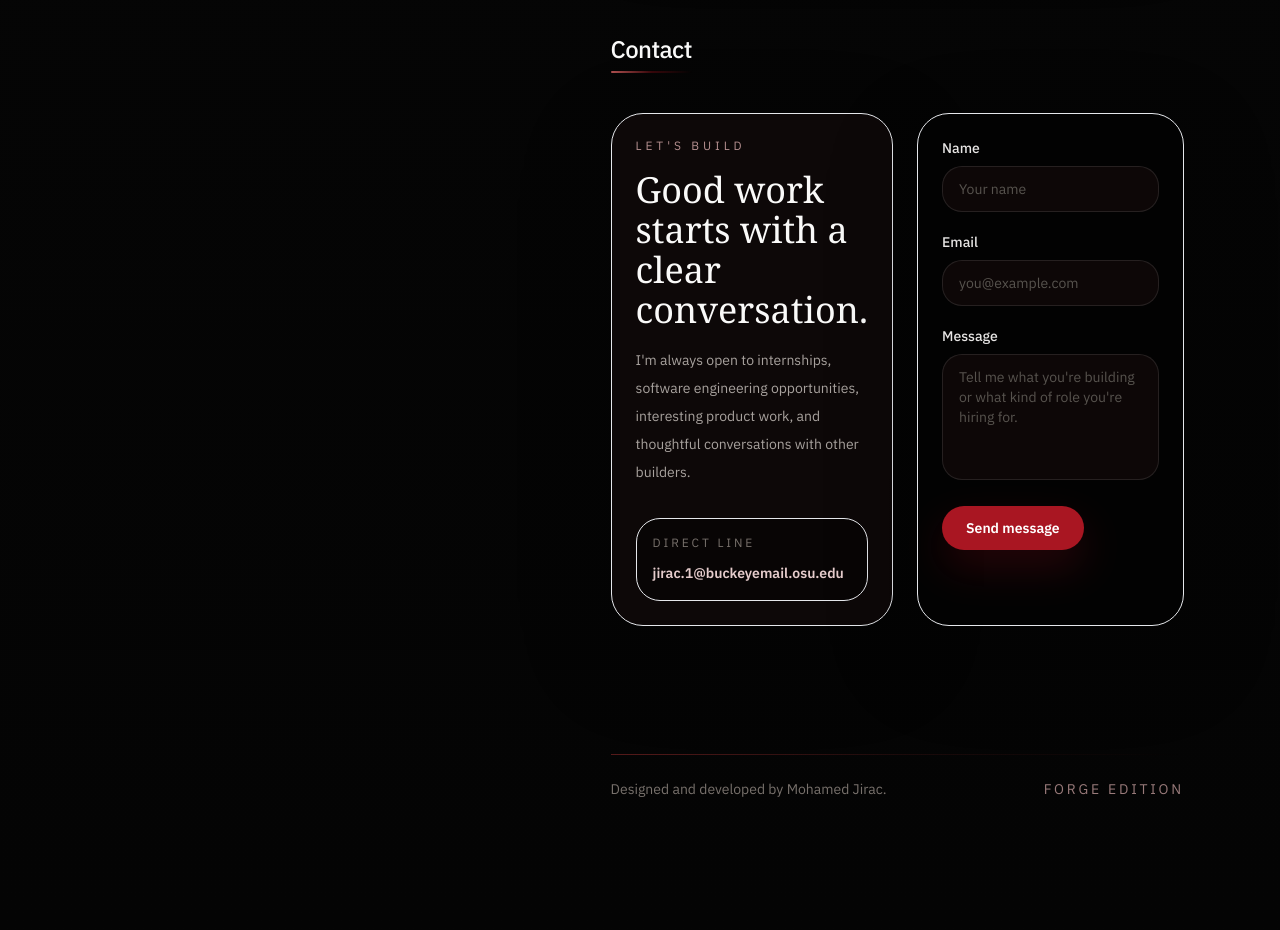
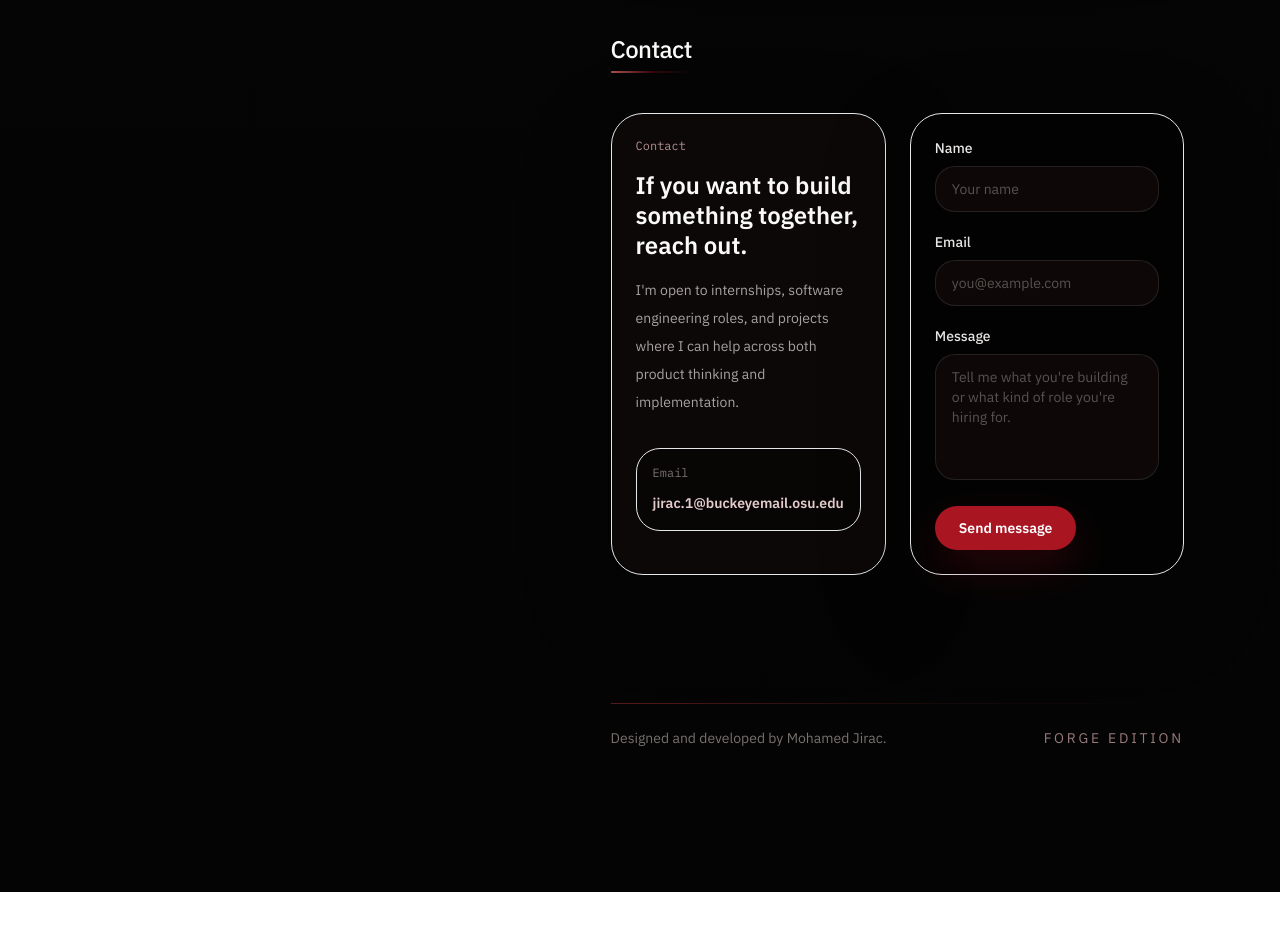
Before and after one commit to Mohamedj2020/PersonalPortfolio, a React (Create React App) app: page / in a window 1280 px wide. Shown: the part 5280-6210 px from the top of the page. After the commit the page ends 6172 px from the top, so only its background shows below. Built offline with nearby package versions, Linux system fonts and the light colour scheme; no server answers.

Commit message:
Rewrite contact copy to feel more natural

```diff
--- a/src/components/ContactNew.tsx
+++ b/src/components/ContactNew.tsx
@@ -14,15 +14,17 @@ const ContactNew = () => {
 
       <div className="grid gap-6 lg:grid-cols-[0.76fr,1.24fr]">
         <div className="scroll-fade rounded-[32px] border border-red-500/12 bg-[rgba(17,10,10,0.72)] p-6 shadow-[0_30px_90px_rgba(0,0,0,0.28)] backdrop-blur-sm">
-          <p className="text-xs uppercase tracking-[0.32em] text-red-200/70">Let&apos;s Build</p>
-          <h3 className="mt-4 font-serif text-4xl text-stone-50">Good work starts with a clear conversation.</h3>
+          <p className="font-mono text-xs text-red-200/70">Contact</p>
+          <h3 className="mt-4 text-2xl font-semibold leading-tight text-stone-50">
+            If you want to build something together, reach out.
+          </h3>
           <p className="mt-4 text-sm leading-7 text-stone-400">
-            I&apos;m always open to internships, software engineering opportunities, interesting
-            product work, and thoughtful conversations with other builders.
+            I&apos;m open to internships, software engineering roles, and projects where I can help
+            across both product thinking and implementation.
           </p>
 
           <div className="mt-8 rounded-[24px] border border-white/6 bg-black/30 p-4">
-            <p className="text-xs uppercase tracking-[0.24em] text-stone-500">Direct line</p>
+            <p className="font-mono text-xs text-stone-500">Email</p>
             <a
               href={`mailto:${personalData.email}`}
               className="mt-3 inline-flex text-sm font-semibold text-red-100/90 transition-colors hover:text-stone-50"
@@ -32,7 +34,10 @@ const ContactNew = () => {
           </div>
         </div>
 
-        <div className="scroll-fade rounded-[32px] border border-white/6 bg-black/30 p-6 shadow-[0_30px_90px_rgba(0,0,0,0.28)] backdrop-blur-sm" style={{ transitionDelay: '150ms' }}>
+        <div
+          className="scroll-fade rounded-[32px] border border-white/6 bg-black/30 p-6 shadow-[0_30px_90px_rgba(0,0,0,0.28)] backdrop-blur-sm"
+          style={{ transitionDelay: '150ms' }}
+        >
           {state.succeeded ? (
             <div className="rounded-[24px] border border-red-500/18 bg-red-500/10 p-5">
               <p className="text-sm font-semibold text-red-50">Message sent. I&apos;ll get back to you soon.</p>
@@ -79,7 +84,7 @@ const ContactNew = () => {
                   required
                   rows={5}
                   className="input-glow w-full resize-none rounded-[20px] border border-white/10 bg-[rgba(18,10,10,0.72)] px-4 py-3 text-sm text-stone-50 placeholder-stone-600 outline-none transition-all"
-                  placeholder="Tell me what you&apos;re building or what kind of role you&apos;re hiring for."
+                  placeholder="Tell me what you're building or what kind of role you're hiring for."
                 />
                 <ValidationError prefix="Message" field="message" errors={state.errors} className="mt-1 text-xs text-red-300" />
               </div>
```
